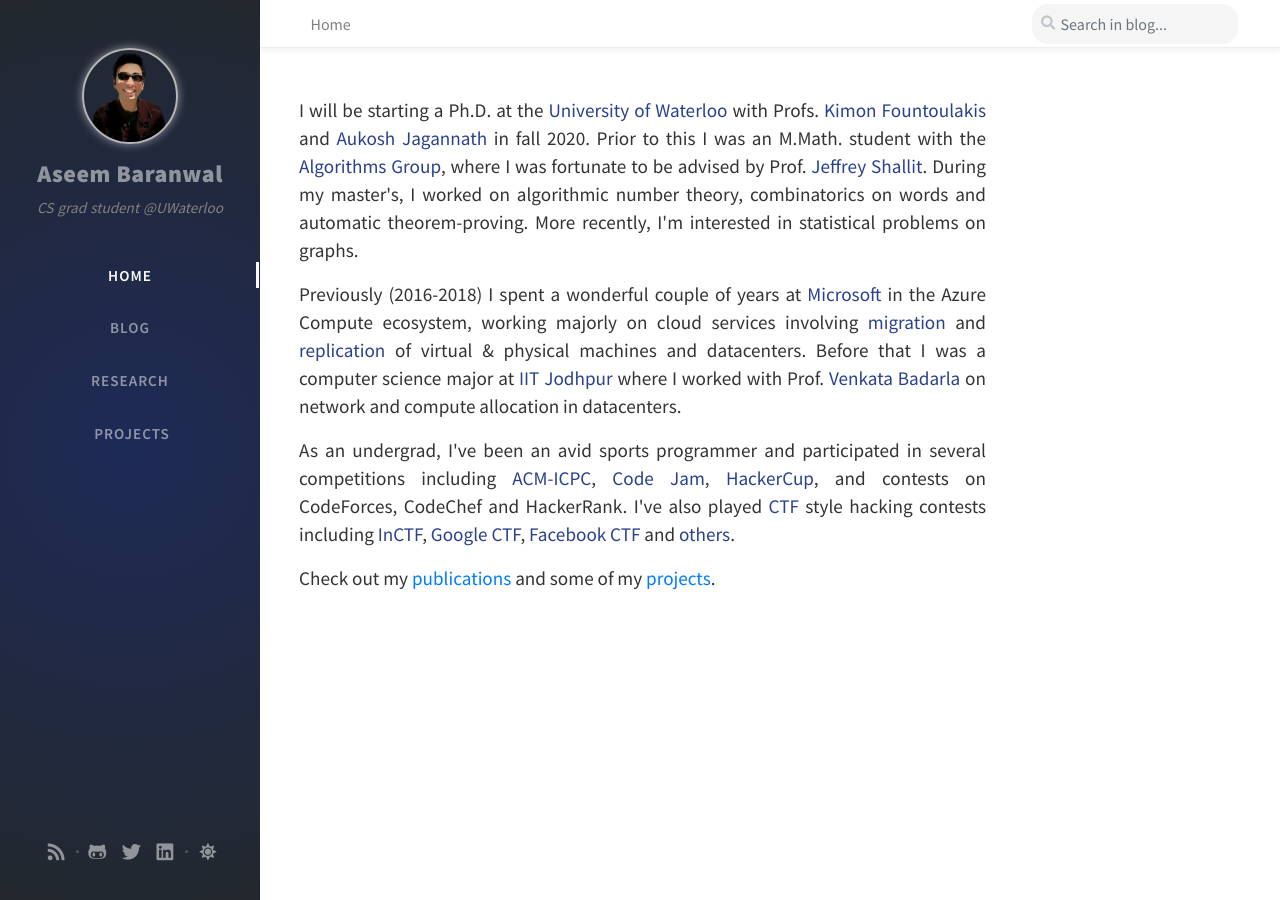
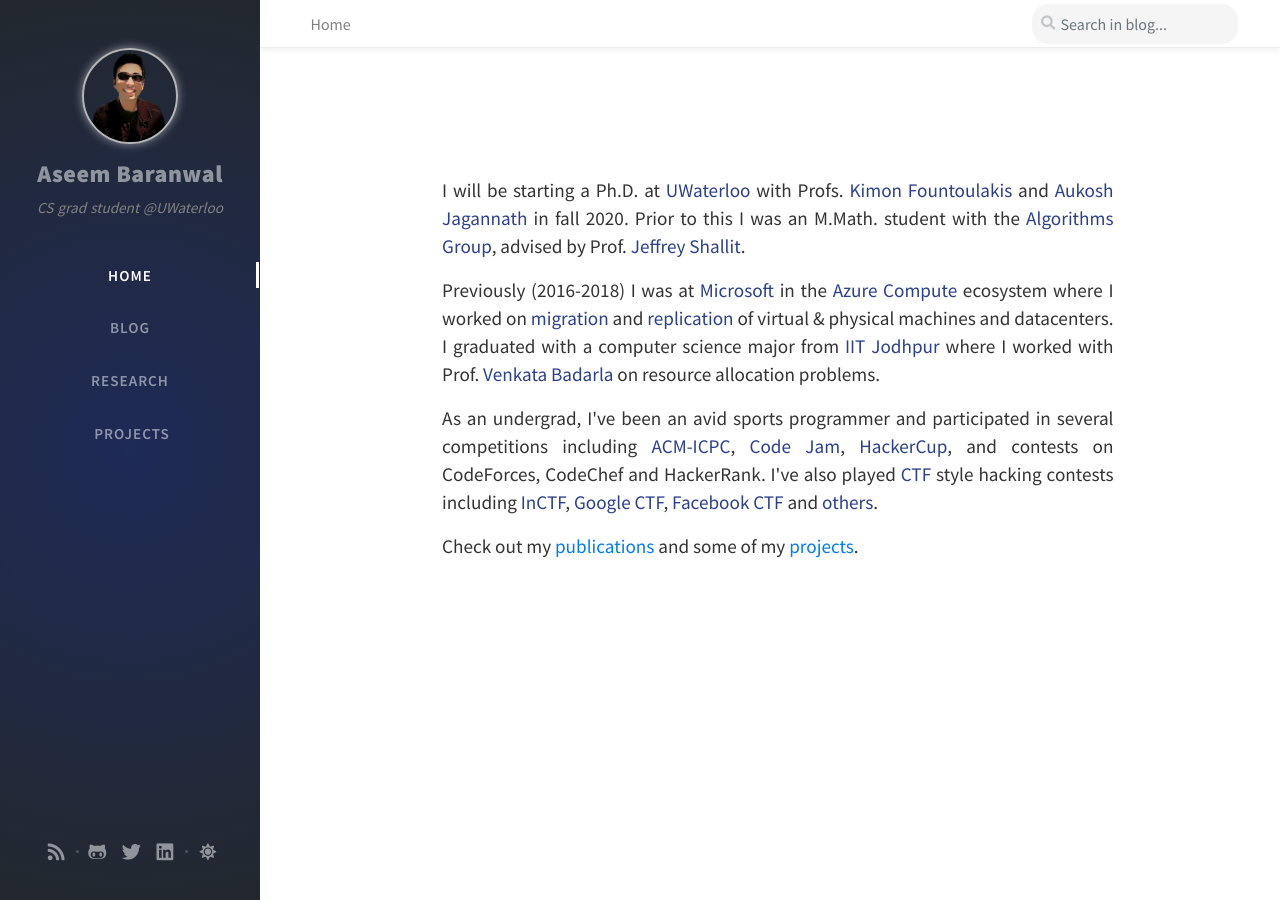
Before and after one commit to aseemrb/aseemrb.github.io, a Jekyll site: the page built from index.html, in a window 1280 px wide. Built offline with Jekyll 4.4.1, drawn with Linux system fonts in a browser that asks for light colours; nearby versions of some CDN libraries; comment, search, counter and statistics services are not loaded.

Commit message:
center home

```diff
--- a/_layouts/home.html
+++ b/_layouts/home.html
@@ -1,14 +1,17 @@
 ---
-layout: page
-# The Home page layout
+layout: default
+# The home page layout
 ---
 
-<div style="font-size:1.2rem;">
+<div class="row" style="padding-left:0;justify-content:center;!important;">
+  <div class="col-11 col-md-10 col-xl-8">
+    <div id="page" class="post pb-5 pl-1 pr-1 pl-sm-2 pr-sm-2 pl-md-4 pr-md-4 mb-md-4">
+      <div id="homediv">
         <p class="text-justify">
-    I will be starting a Ph.D. at the <a href="https://uwaterloo.ca/">University of Waterloo</a> with Profs. <a href="http://www1.icsi.berkeley.edu/~kfount/">Kimon Fountoulakis</a> and <a href="http://people.math.harvard.edu/~aukosh/">Aukosh Jagannath</a> in fall 2020. Prior to this I was an M.Math. student with the <a href="http://algcomp.uwaterloo.ca/">Algorithms Group</a>, where I was fortunate to be advised by Prof. <a href="https://cs.uwaterloo.ca/~shallit/">Jeffrey Shallit</a>. During my master's, I worked on algorithmic number theory, combinatorics on words and automatic theorem-proving. More recently, I'm interested in statistical problems on graphs.
+            I will be starting a Ph.D. at <a href="https://uwaterloo.ca/">UWaterloo</a> with Profs. <a href="http://www1.icsi.berkeley.edu/~kfount/">Kimon Fountoulakis</a> and <a href="http://people.math.harvard.edu/~aukosh/">Aukosh Jagannath</a> in fall 2020. Prior to this I was an M.Math. student with the <a href="http://algcomp.uwaterloo.ca/">Algorithms Group</a>, advised by Prof. <a href="https://cs.uwaterloo.ca/~shallit/">Jeffrey Shallit</a>.
         </p>
         <p class="text-justify">
-    Previously (2016-2018) I spent a wonderful couple of years at <a href="https://microsoft.com/">Microsoft</a> in the Azure Compute ecosystem, working majorly on cloud services involving <a href="https://azure.microsoft.com/en-us/services/azure-migrate/">migration</a> and <a href="https://azure.microsoft.com/en-us/services/site-recovery/">replication</a> of virtual & physical machines and datacenters. Before that I was a computer science major at <a href="http://iitj.ac.in/">IIT Jodhpur</a> where I worked with Prof. <a href="https://iittp.ac.in/dr-venkata-ramana-badarla">Venkata Badarla</a> on network and compute allocation in datacenters.
+            Previously (2016-2018) I was at <a href="https://microsoft.com/">Microsoft</a> in the <a href="https://azure.microsoft.com/en-us/product-categories/compute/">Azure Compute</a> ecosystem where I worked on <a href="https://azure.microsoft.com/en-us/services/azure-migrate/">migration</a> and <a href="https://azure.microsoft.com/en-us/services/site-recovery/">replication</a> of virtual & physical machines and datacenters. I graduated with a computer science major from <a href="http://iitj.ac.in/">IIT Jodhpur</a> where I worked with Prof. <a href="https://iittp.ac.in/dr-venkata-ramana-badarla">Venkata Badarla</a> on resource allocation problems.
         </p>
         <p class="text-justify">
             As an undergrad, I've been an avid sports programmer and participated in several competitions including <a href="http://icpc.baylor.edu">ACM-ICPC</a>, <a href="https://codingcompetitions.withgoogle.com/codejam">Code Jam</a>, <a href="https://www.facebook.com/hackercup/contest">HackerCup</a>, and contests on CodeForces, CodeChef and HackerRank. I've also played <a href="https://ctftime.org/ctf-wtf/">CTF</a> style hacking contests including <a href="https://inctf.in/">InCTF</a>, <a href="https://capturetheflag.withgoogle.com/">Google CTF</a>, <a href="https://fbctf.com/">Facebook CTF</a> and <a href="https://ctftime.org/event/list/">others</a>.
@@ -16,3 +19,6 @@ layout: page
 
         Check out my <a href="{{ site.baseurl }}/tabs/research/">publications</a> and some of my <a href="{{ site.baseurl }}/tabs/projects/">projects</a>.
         </div>
+    </div>
+  </div>
+</div>
--- a/assets/css/_addon/main.scss
+++ b/assets/css/_addon/main.scss
@@ -925,6 +925,11 @@ table {
   transition: background-color .15s ease-in-out,border-color .15s ease-in-out;
 }
 
+#homediv {
+  font-size:1.2rem;
+  margin-top:8rem;
+}
+
 /*--- Responsive Design ---*/
 
 @media all and (max-width: 576px) {
@@ -1104,6 +1109,9 @@ table {
     &:first-child {
       margin-top: -3.5rem;
     }
+  }
+  #homediv {
+    margin-top: 3rem;
   }
 }
 
--- a/assets/js/_src/_commons/topbar-title.js
+++ b/assets/js/_src/_commons/topbar-title.js
@@ -1,9 +1,5 @@
 /*
  * Topbar title auto change while scrolling in mobile screens.
- * v2.0
- * https://github.com/cotes2020/jekyll-theme-chirpy
- * © 2018-2019 Cotes Chung
- * MIT License
 */
 $(function(){
 
```
Lines whose indentation alone changed are shown as unchanged.
